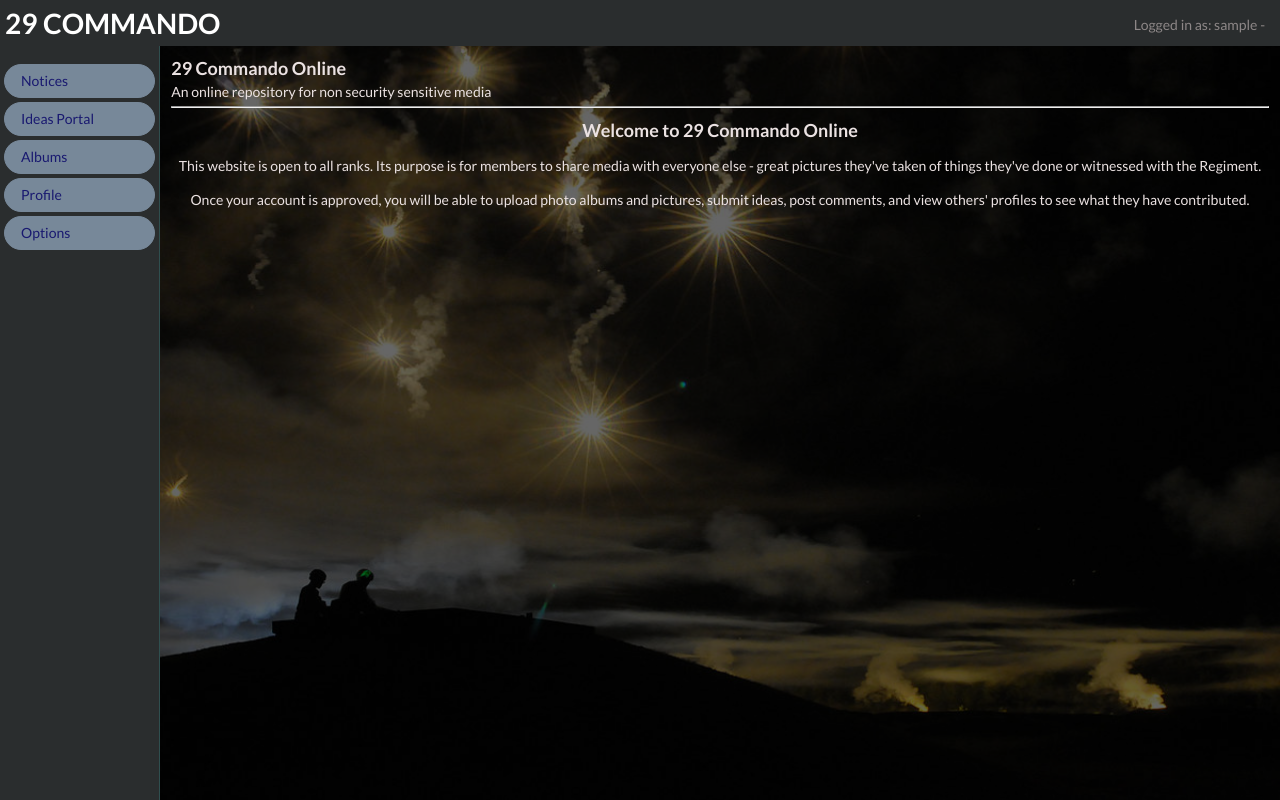
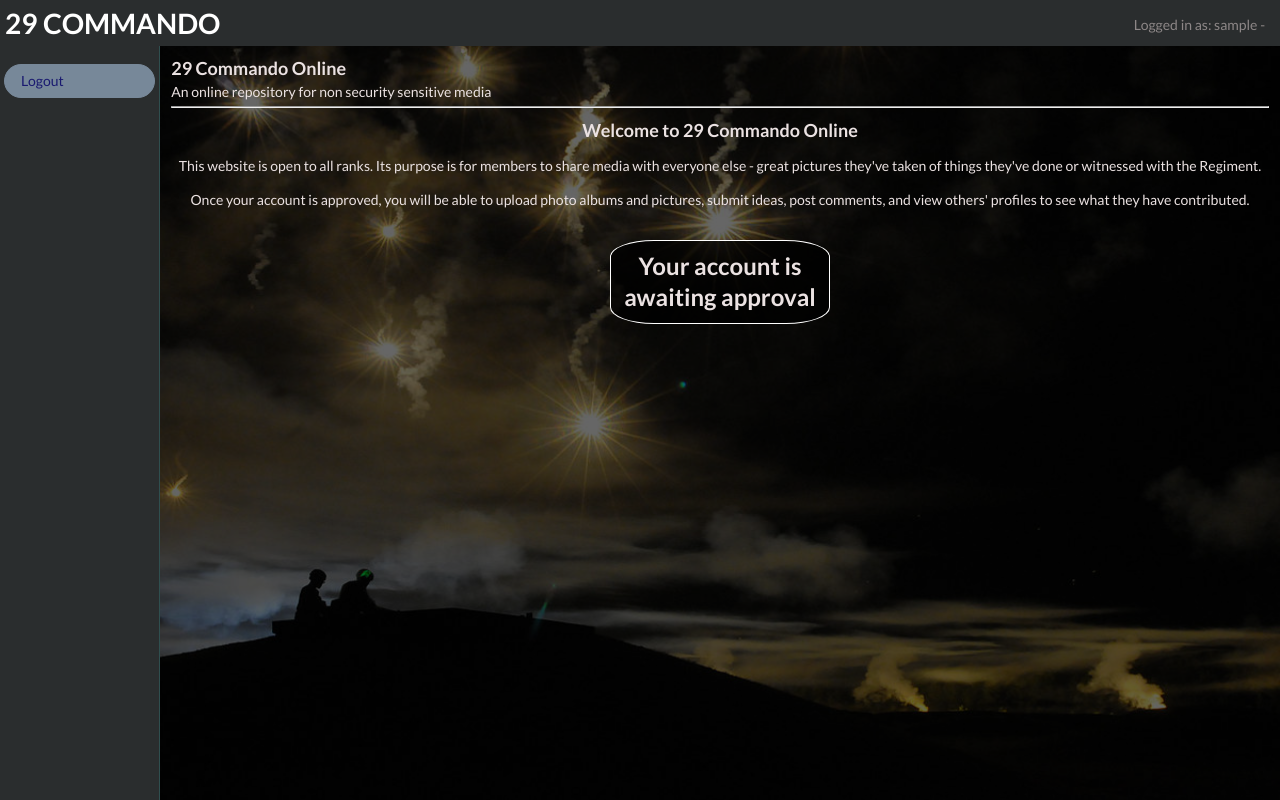
Before and after one commit to Ivystrode/commando_media, a Django app: page / in a window 1280 px wide. Run offline with Django 3.2, Linux system fonts and the light colour scheme; the visitor is signed in with stand-in values (Sample User, id 1); parts of the project's set-up code (start-up, migrations or seed data) failed here and were passed over; some libraries are stand-ins or nearby versions.

Commit message:
DT add open field to edit album form, show open status on album_detail, hide sidenav if unapproved and show message, render register form fields individually

```diff
--- a/albums/forms.py
+++ b/albums/forms.py
@@ -32,7 +32,7 @@ class EditAlbumForm(forms.ModelForm):
 
     class Meta:
         model = Album
-        fields = ['title']
+        fields = ['title', 'open']
 
 
 class DeletePictureForm(forms.ModelForm):
--- a/albums/templates/albums/album_detail.html
+++ b/albums/templates/albums/album_detail.html
@@ -7,7 +7,7 @@
 
 {% block title %}{{album.title}}{% endblock %}
 {% block page_title %}{{album.title}}{% endblock %}
-{% block subtitle %}Created by <a class="profile-link" href="/profile/{{album.created_by}}">{{album.created_by}}</a> | {{album.time}}{% endblock %}
+{% block subtitle %}Created by <a class="profile-link" href="/profile/{{album.created_by}}">{{album.created_by}}</a> | {{album.time}} {% if album.open %} | Open to all users{% endif %}{% endblock %}
 </head>
 {% block content %}
 
--- a/main/templates/main/base.html
+++ b/main/templates/main/base.html
@@ -17,6 +17,7 @@
     </head>
     <body>
 
+        {% if request.user.profile.approved %}
         <div class="sidenav" id="sidenav">
             <div class="sidenav-links">
                 <a class="sidebutton normal" href="/notices">Notices</a>
@@ -34,6 +35,16 @@
                 </div>
             </div>
         </div>
+
+        {% else %}
+        <div class="sidenav">
+            <div class="sidenav-links">
+                <a class="sidebutton normal" href="/logout">Logout</a>
+            </div>
+        </div>
+
+
+        {% endif %}
 
         <div id="topbar">
             <div id="sitetitle">
--- a/main/templates/main/home.html
+++ b/main/templates/main/home.html
@@ -179,6 +179,14 @@
 
 
             </div>
+
+            {% else %}
+            <div class="unapproved-user">
+              <h2>Your account is awaiting approval</h2>
+            </div>
+
+
+
             {% endif %}
 
         </div>
--- a/static/css/home.css
+++ b/static/css/home.css
@@ -25,3 +25,16 @@
     width: 0px;
     background: transparent; /* make scrollbar transparent */
 }
+
+.unapproved-user {
+    border: 1px solid white;
+    border-radius: 20%;
+    margin-left: 40%;
+    margin-right: 40%;
+    padding: 10px;
+    background: rgba(0, 0, 0, 0.774);
+}
+.unapproved-user:hover {
+    background: rgb(0, 0, 0);
+
+}
--- a/users/models.py
+++ b/users/models.py
@@ -62,7 +62,6 @@ class ProfileInline(admin.StackedInline):
 class UserAdmin(BaseUserAdmin):
     inlines = (ProfileInline, )
     list_display = ['username', 'get_service_number', 'email', 'get_role', 'get_approved_status', 'get_staff_status']
-    # list_editable = ['get_approved_status']
 
     def get_approved_status(self, obj):
         return obj.profile.approved
```
Also changed, not shown: static/css/register.css (+12 -0 lines), users/templates/users/register.html (+12 -1 lines), readme.md.
